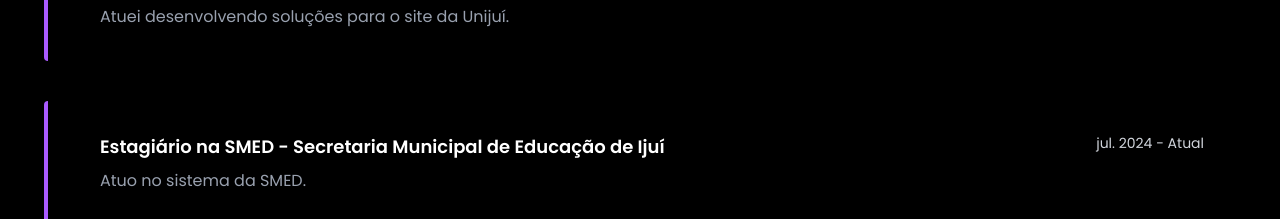
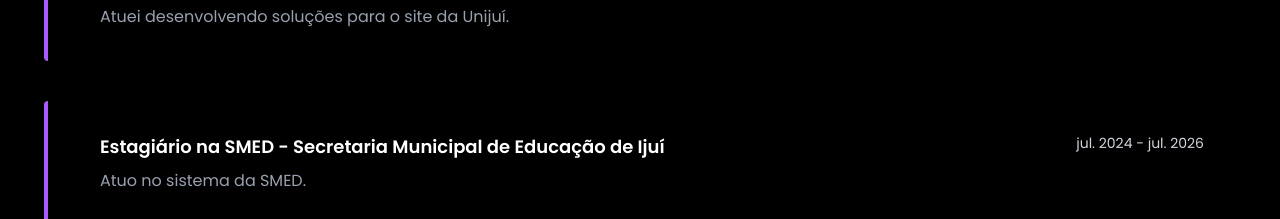
Before and after one commit to GabrielPlagensS/Portifolio, a React app in the folder portfolio/: page / in a window 1280 px wide. Shown: the part 940-1159 px from the top of the page. Built offline with nearby package versions, Linux system fonts and the light colour scheme; the HTML template or start-up script is replaced by a standard one.

Commit message:
Experiencia
Data da atuação de emprego atualizado.

```diff
--- a/portfolio/src/Pages/Experiencia.tsx
+++ b/portfolio/src/Pages/Experiencia.tsx
@@ -22,7 +22,7 @@
                 <Expecard
                     title="Estagiário na SMED - Secretaria Municipal de Educação de Ijuí"
                     descricao="Atuo no sistema da SMED."
-                    data="jul. 2024 - Atual"
+                    data="jul. 2024 - jul. 2026"
                 />
             </div>
         </div>
```
